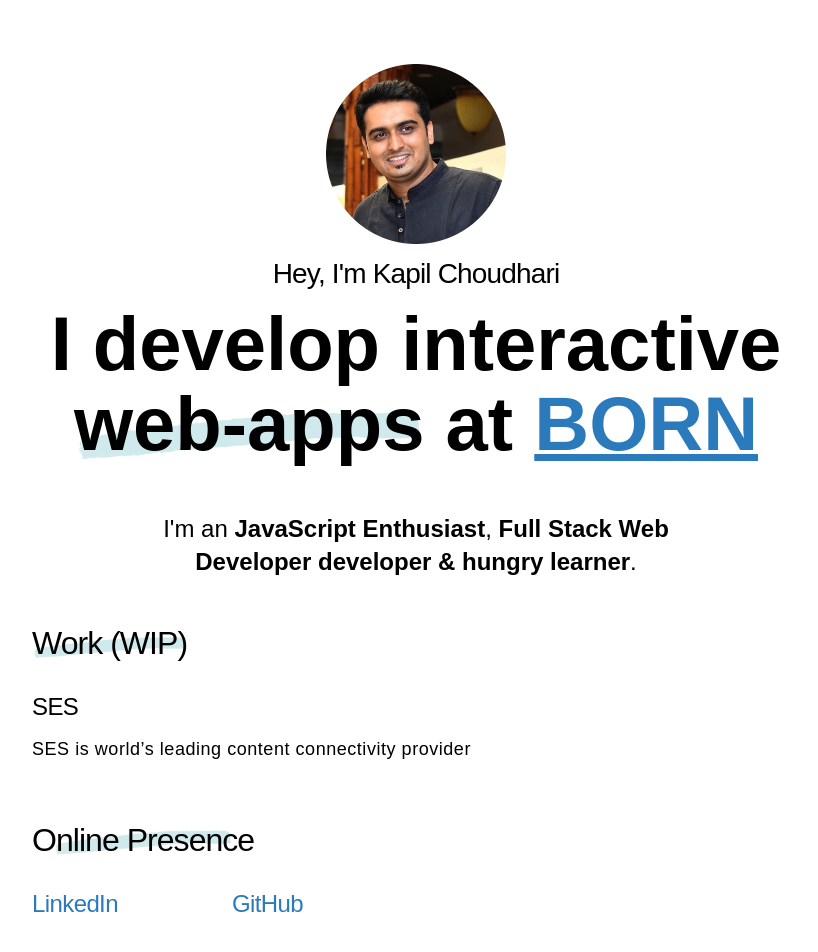
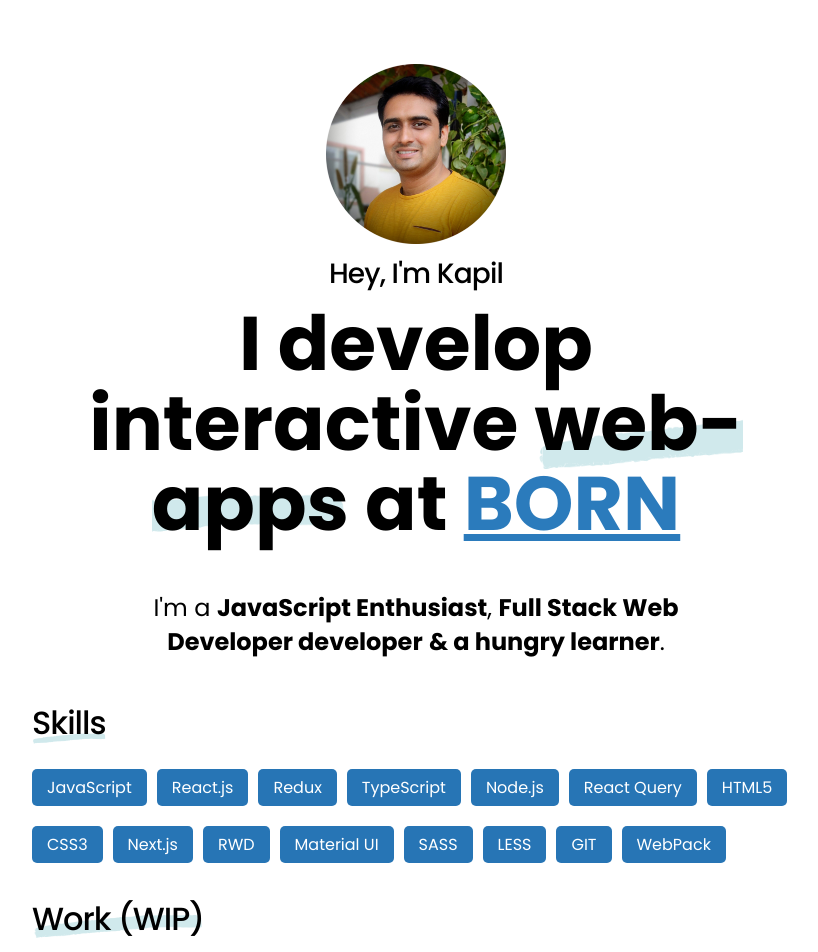
Before and after one commit to kapilrc/kapilrc.github.io, a Next.js app: page / in a window 1280 px wide. Shown: the top 952 px of the page, without its empty margins (224-1042 px from the left). Built offline with nearby package versions, Linux system fonts and the light colour scheme; a web font is replaced by a local one.

Commit message:
Added skills

```diff
--- a/constants/profiles.js
+++ b/constants/profiles.js
@@ -6,5 +6,9 @@
   {
     title: "GitHub",
     link: "https://github.com/kapilrc/",
+  },
+  {
+    title: "Stackoverflow",
+    link: "https://stackoverflow.com/users/4461073/kapilrc"
   }
 ];
--- /dev/null
+++ b/constants/skills.js
@@ -0,0 +1,17 @@
+export const SKILLS = [
+  "JavaScript",
+  "React.js",
+  "Redux",
+  "TypeScript",
+  "Node.js",
+  "React Query",
+  "HTML5",
+  "CSS3",
+  "Next.js",
+  "RWD",
+  "Material UI",
+  "SASS",
+  "LESS",
+  "GIT",
+  "WebPack"
+];
--- a/constants/theme.js
+++ b/constants/theme.js
@@ -3,6 +3,7 @@
     bg: "#FFFFFF",
     fg: "#000000",
     blue: "#2B7BBC",
+    royalblue: "#2775b5",
   },
   fonts: {
     poppins: `'Poppins', sans-serif`,
--- a/constants/work.js
+++ b/constants/work.js
@@ -2,7 +2,7 @@
   {
     title: "SES",
     description:
-      "SES is world’s leading content connectivity provider",
+      "SES is world’s leading content connectivity provider. \nThe Current project is about to - build unified customer portal - a connectivity solutions to SES mPowered customers",
     link: "#",
     extra: "",
   }
--- a/pages/_app.js
+++ b/pages/_app.js
@@ -42,7 +42,7 @@
     padding: 0;
     box-sizing: border-box;
     height: 100%;
-    font-family: ${({ theme }) => theme.fonts.wotfard};
+    font-family: ${({ theme }) => theme.fonts.poppins};
   }
   #__next{
     height: 100%;
--- a/pages/index.js
+++ b/pages/index.js
@@ -1,5 +1,6 @@
 import Head from "next/head";
 import { PROFILES } from "../constants/profiles";
+import { SKILLS } from "../constants/skills";
 import { WORK } from "../constants/work";
 import {
   Container,
@@ -8,6 +9,7 @@
   Subtitle,
   Paragraph,
   SectionTitle,
+  Skill,
   WorkSectionContainer,
   WorkTitle,
   WorkDescription,
@@ -30,7 +32,7 @@
             width={180}
             height={180}
           />
-          <Subtitle>Hey, I'm Kapil Choudhari</Subtitle>
+          <Subtitle>Hey, I'm Kapil</Subtitle>
           <Title>
             I develop interactive <span className="accent-line">web-apps</span>{" "}
             at{" "}
@@ -39,10 +41,21 @@
             </a>
           </Title>
           <Paragraph>
-            I'm an <strong>JavaScript Enthusiast</strong>,{" "}
-            <strong>Full Stack Web Developer developer</strong> <strong>& hungry learner</strong>.
+            I'm a <strong>JavaScript Enthusiast</strong>,{" "}
+            <strong>Full Stack Web Developer developer</strong> <strong>& a hungry learner</strong>.
           </Paragraph>
         </Header>
+        <section id="skills">
+          <SectionTitle align="left">
+            <span className="accent-line">Skills</span>
+          </SectionTitle>
+          <Skill>
+            {
+              SKILLS?.map(skill => <li key={skill}> {skill} </li>)
+            }
+          </Skill>
+
+        </section>
         <section id="work">
           <SectionTitle align="left">
             <span className="accent-line">Work (WIP)</span>
--- a/styles/index.js
+++ b/styles/index.js
@@ -67,6 +67,23 @@
   margin-bottom: 64px;
 `;
 
+export const Skill = styled.div`
+  display: flex;
+  list-style: none;
+  margin-block: 20px 30px;
+  display: flex;
+  flex-wrap: wrap;
+
+  > li {
+    padding: 6px 15px;
+    background: ${({ theme }) => theme.colors.royalblue};
+    margin: 10px 10px 10px 0;
+    text-align: center;
+    border-radius: 5px;
+    color: white;
+  }
+`;
+
 export const WorkTitle = styled.h4`
   margin-top: 0px;
   margin-bottom: 16px;
```
Also changed, not shown: public/kapil-avatar.png.
